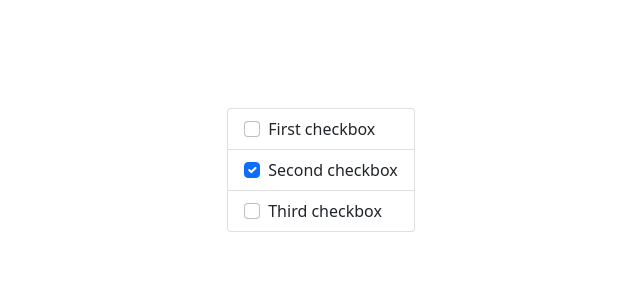
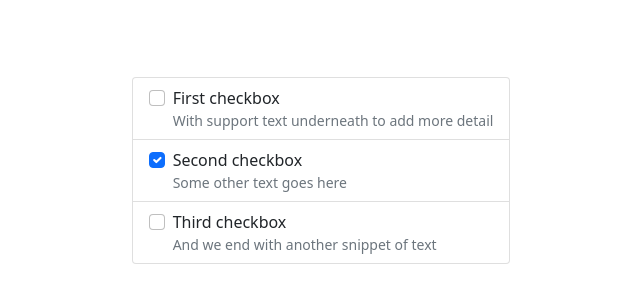
Before and after one commit to milosdanilov/angular-components, an Angular app: page / in a window 1280 px wide. Shown: the part 230-530 px from the top of the page, without its empty margins (319-959 px from the left). Built offline with nearby package versions, Linux system fonts and the light colour scheme.

Commit message:
list item description

```diff
--- a/src/app/app.component.ts
+++ b/src/app/app.component.ts
@@ -7,11 +7,22 @@ import { SelectListItemDefinition } from './select-list/select-list.interface';
   styleUrls: ['./app.component.scss'],
 })
 export class AppComponent {
-
   listItems: SelectListItemDefinition[] = [
-    { name: 'First checkbox', value: false },
-    { name: 'Second checkbox', value: true },
-    { name: 'Third checkbox', value: false }
+    {
+      name: 'First checkbox',
+      value: false,
+      description: 'With support text underneath to add more detail',
+    },
+    {
+      name: 'Second checkbox',
+      value: true,
+      description: 'Some other text goes here',
+    },
+    {
+      name: 'Third checkbox',
+      value: false,
+      description: 'And we end with another snippet of text',
+    },
   ];
 
   onSelectedChange(event: SelectListItemDefinition[]) {
--- a/src/app/select-list/select-list.component.html
+++ b/src/app/select-list/select-list.component.html
@@ -6,6 +6,9 @@
       [(ngModel)]="listItem.value"
       (ngModelChange)="onListChange()"
     />
-    <span>{{ listItem.name }}</span>
+    <span>
+      {{ listItem.name }}
+      <small class="d-block text-muted">{{ listItem.description }}</small>
+    </span>
   </label>
 </div>
--- a/src/app/select-list/select-list.interface.ts
+++ b/src/app/select-list/select-list.interface.ts
@@ -1,4 +1,5 @@
 export interface SelectListItemDefinition {
   name: string;
   value: boolean;
+  description: string;
 }
```
